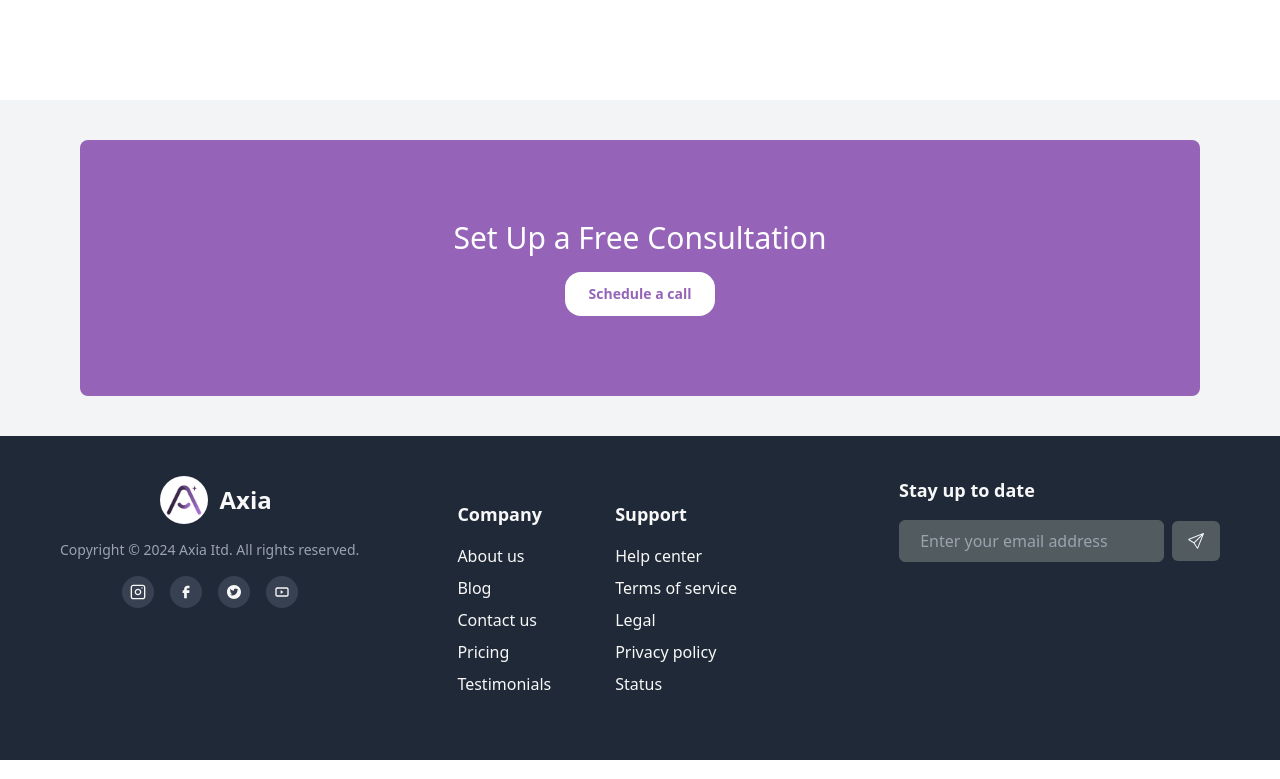
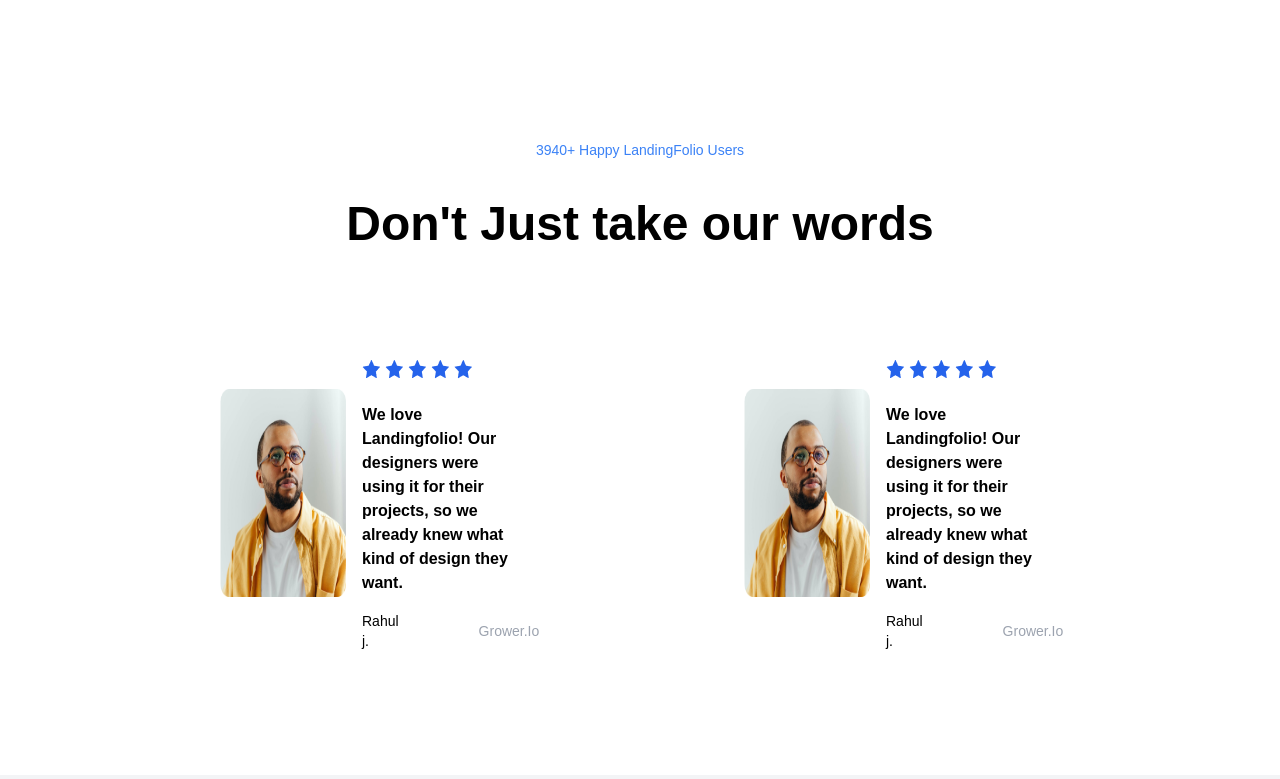
Before and after one commit to axia-ai/axia-ai-website, a React (Vite) app: page /services in a window 1280 px wide. Shown: the part 1241-2020 px from the top of the page. Built offline with nearby package versions, Linux system fonts and the light colour scheme.

Commit message:
TestimonialComponent added in services section

```diff
--- a/src/Components/Pages/ServicesPage.jsx
+++ b/src/Components/Pages/ServicesPage.jsx
@@ -2,6 +2,8 @@ import React from "react";
 import Layout from "../Layout/Layout";
 import TrustedField from "../ServicesComponent/TrustedField";
 import FeaturesServices from '../ServicesComponent/FeaturesServices'
+import TestimonialsServices from '../ServicesComponent/TestimonialsServices'
+
 
 function Services() {
   return (
@@ -13,6 +15,7 @@ function Services() {
     >
       <TrustedField />
       <FeaturesServices/>
+      <TestimonialsServices/>
     </Layout>
   );
 }
--- /dev/null
+++ b/src/Components/ServicesComponent/TestimonialsServices.jsx
@@ -0,0 +1,31 @@
+import React from 'react'
+import TestimonialsServicesCards from './TestimonialsServicesCards';
+import Service_test from '../../assets/Service_test.png'
+
+const TestimonialsServices = () => {
+  return (
+    <>
+        <div className=' flex flex-col justify-center items-center m-5'>
+            <p className=' m-10 text-center text-blue-500 font-poppins text-sm max-md:text-xs max-md:my-5'>3940+ Happy LandingFolio Users</p>
+            <h1 className='text-center font-bold font-poppins text-5xl max-md:text-2xl'>Don't Just take our words</h1>
+            <div className='flex justify-between items-center my-16 mx-24 max-md:flex-col max-md:my-5 max-md:mx-6'>
+                <TestimonialsServicesCards
+                    Img={Service_test}
+                    About={"We love Landingfolio! Our designers were using it for their projects, so we already knew what kind of design they want."}
+                    Name={"Rahul j."}
+                    Job={"Grower.Io"}
+                />
+                <TestimonialsServicesCards
+                    Img={Service_test}
+                    About={"We love Landingfolio! Our designers were using it for their projects, so we already knew what kind of design they want."}
+                    Name={"Rahul j."}
+                    Job={"Grower.Io"}
+                />
+            </div>
+
+        </div>
+    </>
+  );
+};
+
+export default TestimonialsServices;
--- /dev/null
+++ b/src/Components/ServicesComponent/TestimonialsServicesCards.jsx
@@ -0,0 +1,30 @@
+import React from "react";
+import Review from "../../assets/Review.png";
+
+const TestimonialsServicesCards = ({ Img, About, Name, Job }) => {
+  return (
+    <>
+      <div className="flex justify-center items-center p-6 mx-20 max-md:flex-col max-md:mx-0">
+        <div className="flex justify-center mb-4 items-center w-1/2 max-md:w-full">
+          <img src={Img} alt="" className="h-52 w-auto" />
+        </div>
+        <div className="flex flex-col items-start mx-4 w-1/2 max-md:items-center  max-md:w-full">
+          <img src={Review} alt="" className="my-6" />
+          <p className="font-poppins font-bold text-base text-start max-md:text-sm max-md:text-center">
+            {About}
+          </p>
+          <div className="my-4 flex justify-center items-center">
+            <p className="font-poppins  text-sm  pr-20 max-md:text-xs max-md:pr-10 ">
+              {Name}
+            </p>
+            <p className="font-poppins text-sm max-md:text-xs text-gray-400">
+              {Job}
+            </p>
+          </div>
+        </div>
+      </div>
+    </>
+  );
+};
+
+export default TestimonialsServicesCards;
```
Also changed, not shown: src/assets/Review.png (added), src/assets/Service_test.png (added).
